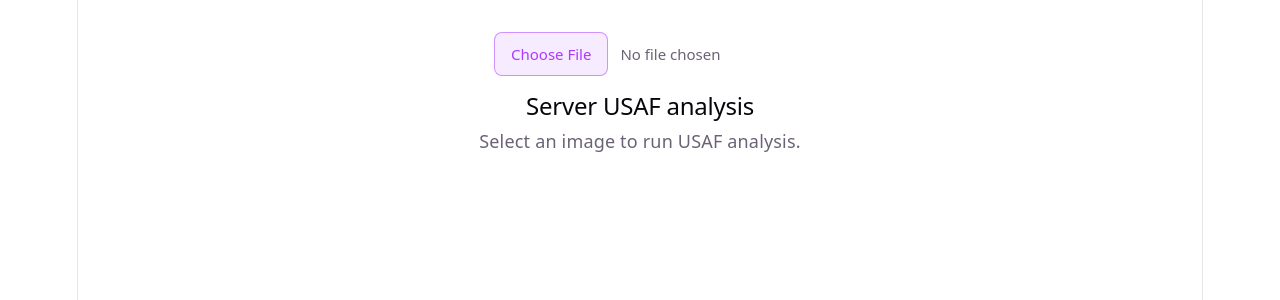
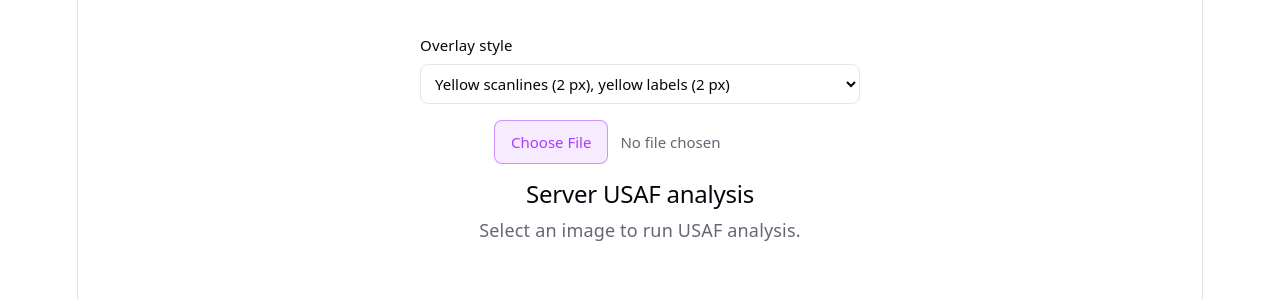
Before and after one commit to andygu-7685/Optsuite_Web, a React (Vite) app in the folder frontend/: page / in a window 1280 px wide. Shown: the top 300 px of the page. Built offline with nearby package versions, Linux system fonts and the light colour scheme; no server answers.

Commit message:
added dropdown to choose scanline and label colors from preselected set

```diff
--- a/frontend/src/App.css
+++ b/frontend/src/App.css
@@ -26,6 +26,33 @@ input[type='file']::file-selector-button {
   cursor: pointer;
 }
 
+.overlay-style-select {
+  display: flex;
+  flex-direction: column;
+  gap: 6px;
+  width: min(100%, 440px);
+  color: var(--text-h);
+  font-size: 15px;
+  text-align: left;
+}
+
+.overlay-style-select select {
+  width: 100%;
+  padding: 8px 10px;
+  border: 1px solid var(--border);
+  border-radius: 8px;
+  background: var(--bg);
+  color: var(--text-h);
+  font: inherit;
+}
+
+.analysis-image {
+  display: block;
+  max-width: 100%;
+  height: auto;
+  margin: 20px auto;
+}
+
 pre {
   width: 100%;
   margin: 0;
--- a/frontend/src/App.jsx
+++ b/frontend/src/App.jsx
@@ -9,6 +9,7 @@ export default function App() {
   const [analysisResult, setAnalysisResult] = useState(null)
   const [analysisStatus, setAnalysisStatus] = useState('Select an image to run USAF analysis.')
   const [overlayUrl, setOverlayUrl] = useState(null)
+  const [overlayStyle, setOverlayStyle] = useState('classic')
 
   function replaceOverlayUrl(url) {
     if (overlayObjectUrlRef.current) URL.revokeObjectURL(overlayObjectUrlRef.current)
@@ -62,7 +63,7 @@ export default function App() {
     setAnalysisResult(null)
     replaceOverlayUrl(null)
     setAnalysisStatus('Uploading image…')
-    uploadAnalysis(file)
+    uploadAnalysis(file, overlayStyle)
       .then((job) => {
         if (requestId === uploadRequestRef.current) setAnalysisJob(job)
       })
@@ -75,6 +76,15 @@ export default function App() {
 
   return (
     <main>
+      <label className="overlay-style-select">
+        Overlay style
+        <select value={overlayStyle} onChange={(event) => setOverlayStyle(event.target.value)}>
+          <option value="classic">Yellow scanlines (2 px), yellow labels (2 px)</option>
+          <option value="cyan_white">Cyan scanlines (3 px), white labels (2 px)</option>
+          <option value="magenta_yellow">Magenta scanlines (4 px), yellow labels (3 px)</option>
+          <option value="green_white">Green scanlines (2 px), white labels (2 px)</option>
+        </select>
+      </label>
       <input type="file" accept="image/*" onChange={onFile} />
       <section style={{ width: '100%', maxWidth: 1100 }}>
         <h2>Server USAF analysis</h2>
@@ -87,9 +97,9 @@ export default function App() {
         )}
         {overlayUrl && (
           <img
+            className="analysis-image"
             src={overlayUrl}
             alt="USAF group and element scanline overlay"
-            style={{ maxWidth: '100%', height: 'auto' }}
           />
         )}
         {analysisResult?.elements?.length > 0 && (
--- a/frontend/src/api.js
+++ b/frontend/src/api.js
@@ -1,8 +1,9 @@
 const API = import.meta.env.VITE_API_BASE_URL || "http://127.0.0.1:8000";
 
-export async function uploadAnalysis(file) {
+export async function uploadAnalysis(file, overlayStyle) {
   const form = new FormData();
   form.append("file", file);
+  form.append("overlay_style", overlayStyle);
 
   const response = await fetch(`${API}/api/analyses`, {
     method: "POST",
```
Also changed, not shown: 2 other files (tests, documents, lock files or other folders).
